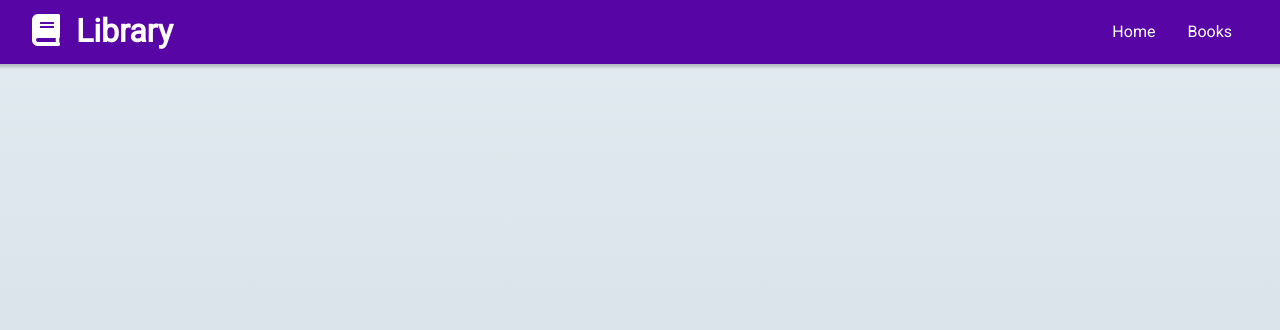
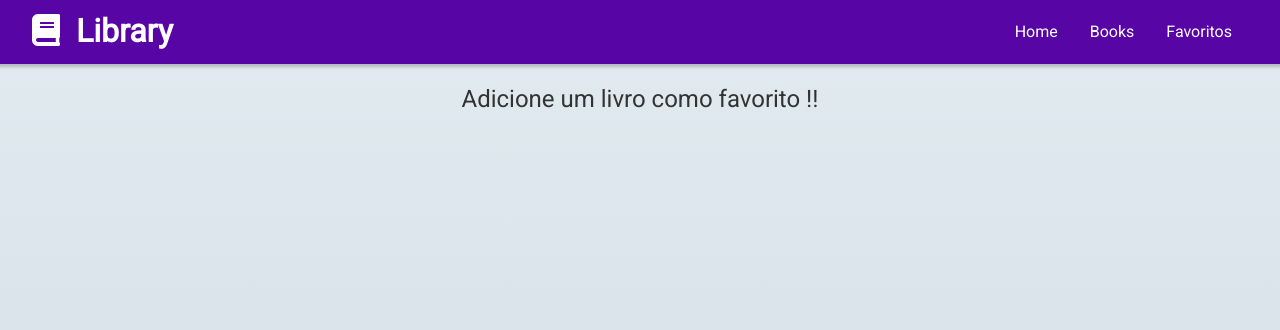
Before and after one commit to pv-cunha/desafio-tecnico-up, a React (Create React App) app: page /favorites in a window 1280 px wide. Before the commit this address had no page. Shown: the top 330 px of the page. Built offline with nearby package versions, Linux system fonts and the light colour scheme.

Commit message:
Book Context

```diff
--- a/src/App.tsx
+++ b/src/App.tsx
@@ -3,12 +3,15 @@ import './App.css';
 import { BrowserRouter } from 'react-router-dom';
 import Router from './routes';
 import Navbar from './components/layout/Navbar';
+import AppProvider from './context';
 
 const App = () => {
   return (
     <BrowserRouter>
-      <Navbar />
-      <Router />
+      <AppProvider>
+        <Navbar />
+        <Router />
+      </AppProvider>
     </BrowserRouter>
   );
 };
--- a/src/components/BookItem.tsx
+++ b/src/components/BookItem.tsx
@@ -3,6 +3,7 @@ import styles from '../styles/components/BookItem.module.css';
 import closeImg from '../assets/close.svg';
 import Button from './layout/Button';
 import { Link } from 'react-router-dom';
+import { useBook } from '../context/BookContext';
 
 interface ImagesLinks {
   smallThumbnail: string;
@@ -27,8 +28,14 @@ interface BookPros {
 const BookItem: React.FC<BookPros> = ({ book }) => {
   const [modalDescription, setModalDescription] = React.useState(false);
 
+  const { favorites, setFavorites } = useBook();
+
   const onClick = () => {
     setModalDescription(!modalDescription);
+  };
+
+  const handleFavorite = (book: Volume) => {
+    setFavorites([...favorites, book]);
   };
 
   return (
@@ -62,6 +69,13 @@ const BookItem: React.FC<BookPros> = ({ book }) => {
         <Button onClick={onClick}>Descrição</Button>
         <strong>Data de publicação: {book.volumeInfo.publishedDate}</strong>
       </p>
+      <button
+        type="button"
+        className={styles.btn}
+        onClick={() => handleFavorite(book)}
+      >
+        Favoritar
+      </button>
     </div>
   );
 };
--- a/src/components/layout/Navbar.tsx
+++ b/src/components/layout/Navbar.tsx
@@ -47,6 +47,11 @@ const Navbar: React.FC = () => {
                 Books
               </NavLink>
             </li>
+            <li>
+              <NavLink to="/favorites" activeClassName={styles.active}>
+                Favoritos
+              </NavLink>
+            </li>
           </ul>
         </nav>
       </div>
--- /dev/null
+++ b/src/context/BookContext.tsx
@@ -0,0 +1,71 @@
+import React from 'react';
+
+interface ImagesLinks {
+  smallThumbnail: string;
+  thumbnail: string;
+}
+
+type Volume = {
+  id: string;
+  volumeInfo: {
+    title: string;
+    description: string;
+    infoLink: string;
+    publishedDate: string;
+    imageLinks?: ImagesLinks;
+  };
+};
+
+interface BookContextData {
+  books: Volume[];
+  setBooks: React.Dispatch<React.SetStateAction<Volume[]>>;
+  favorites: Volume[];
+  setFavorites: React.Dispatch<React.SetStateAction<Volume[]>>;
+  loading: boolean;
+  setLoading: React.Dispatch<React.SetStateAction<boolean>>;
+  text: string;
+  setText: React.Dispatch<React.SetStateAction<string>>;
+  pages: number;
+  setPages: React.Dispatch<React.SetStateAction<number>>;
+}
+
+const BookContext = React.createContext<BookContextData>({} as BookContextData);
+
+const useBook = () => {
+  const context = React.useContext(BookContext);
+
+  if (!context) {
+    throw new Error('useAuth must be used within an AuthProvider !');
+  }
+
+  return context;
+};
+
+const BookProvider: React.FC = ({ children }) => {
+  const [books, setBooks] = React.useState<Volume[]>([]);
+  const [favorites, setFavorites] = React.useState<Volume[]>([]);
+  const [text, setText] = React.useState<string>('');
+  const [loading, setLoading] = React.useState<boolean>(false);
+  const [pages, setPages] = React.useState<number>(0);
+
+  return (
+    <BookContext.Provider
+      value={{
+        books,
+        setBooks,
+        favorites,
+        setFavorites,
+        loading,
+        setLoading,
+        text,
+        setText,
+        pages,
+        setPages,
+      }}
+    >
+      {children}
+    </BookContext.Provider>
+  );
+};
+
+export { BookProvider, useBook };
--- /dev/null
+++ b/src/context/index.tsx
@@ -0,0 +1,9 @@
+import React from 'react';
+
+import { BookProvider } from '../context/BookContext';
+
+const AppProvider: React.FC = ({ children }) => {
+  return <BookProvider>{children}</BookProvider>;
+};
+
+export default AppProvider;
--- a/src/pages/Books.tsx
+++ b/src/pages/Books.tsx
@@ -1,53 +1,52 @@
 import React from 'react';
 import styles from '../styles/pages/Dashboard.module.css';
 import { api } from '../services/api';
+import { useBook } from '../context/BookContext';
+import { maxResults } from '../utils/Pagination';
 import Searchbar from '../components/Searchbar';
 import BookItem from '../components/BookItem';
 import Button from '../components/layout/Button';
-import { maxResults } from '../utils/Pagination';
 import Loading from '../components/layout/Loading';
 
-interface ImagesLinks {
-  smallThumbnail: string;
-  thumbnail: string;
-}
-
-interface Volumes {
-  id: string;
-  volumeInfo: {
-    title: string;
-    description: string;
-    infoLink: string;
-    publishedDate: string;
-    imageLinks?: ImagesLinks;
-  };
-}
-
 const Books: React.FC = () => {
-  const [inputText, setInputText] = React.useState('');
-  const [books, setBooks] = React.useState<Volumes[]>([]);
-  const [pages, setPages] = React.useState<number>(0);
-  const [loading, setLoading] = React.useState(false);
+  const {
+    books,
+    loading,
+    setBooks,
+    setLoading,
+    text,
+    setText,
+    pages,
+    setPages,
+  } = useBook();
 
   React.useEffect(() => {
-    handleSubmit();
+    if (text !== '') {
+      handleSubmit();
+    }
 
     // eslint-disable-next-line
   }, [pages]);
 
+  React.useEffect(() => {
+    if (text === '') {
+      setPages(0);
+    }
+
+    // eslint-disable-next-line
+  }, [text]);
+
   const handleInputChange = ({
     target,
   }: React.ChangeEvent<HTMLInputElement>) => {
-    setInputText(target.value);
+    setText(target.value);
   };
 
   const handleSubmit = async () => {
     try {
       setLoading(true);
 
-      await api
-        .getVolumes(inputText, pages)
-        .then((res) => setBooks(res.data.items));
+      await api.getVolumes(text, pages).then((res) => setBooks(res.data.items));
     } catch (err) {
     } finally {
       setLoading(false);
@@ -60,7 +59,7 @@ const Books: React.FC = () => {
     }
   };
 
-  const backPage = () => {
+  const returnPage = () => {
     if (pages + maxResults === 6) {
       setPages(0);
     } else {
@@ -77,7 +76,7 @@ const Books: React.FC = () => {
   return (
     <section className={`container animeLeft`}>
       <Searchbar
-        inputText={inputText}
+        inputText={text}
         handleChange={handleInputChange}
         handleSubmit={handleSubmit}
       />
@@ -87,7 +86,7 @@ const Books: React.FC = () => {
       {books && books.length !== 0 ? (
         <div className={styles.container}>
           <div className={styles.btnPages}>
-            <Button onClick={backPage}>Voltar</Button>
+            <Button onClick={returnPage}>Voltar</Button>
             <Button onClick={nextPage}>Avançar</Button>
           </div>
           <div className={styles.books}>
--- /dev/null
+++ b/src/pages/Favorites.tsx
@@ -0,0 +1,17 @@
+import React from 'react';
+import { useBook } from '../context/BookContext';
+
+const Favorites: React.FC = () => {
+  const { favorites } = useBook();
+  return (
+    <section className="animeLeft">
+      {favorites.length === 0 && (
+        <p className="lead text-center p-1">
+          Adicione um livro como favorito !!
+        </p>
+      )}
+    </section>
+  );
+};
+
+export default Favorites;
--- a/src/routes/index.tsx
+++ b/src/routes/index.tsx
@@ -1,9 +1,10 @@
 import React from 'react';
 import { Route, Routes } from 'react-router-dom';
-import Books from '../pages/Books';
 
 import Home from '../pages/Home';
+import Books from '../pages/Books';
 import SingleBook from '../pages/SingleBook';
+import Favorites from '../pages/Favorites';
 
 const Router: React.FC = () => {
   return (
@@ -11,6 +12,7 @@ const Router: React.FC = () => {
       <Route path="/" element={<Home />} />
       <Route path="/books" element={<Books />} />
       <Route path="/books/:id" element={<SingleBook />} />
+      <Route path="/favorites" element={<Favorites />} />
     </Routes>
   );
 };
--- a/src/styles/components/BookItem.module.css
+++ b/src/styles/components/BookItem.module.css
@@ -58,6 +58,33 @@
   justify-content: center;
 }
 
+.btn {
+  display: block;
+
+  background: #fff;
+  color: var(--purple-color);
+
+  font-size: 1rem;
+
+  border: 1px solid transparent;
+  border-radius: 0.2rem;
+
+  cursor: pointer;
+
+  width: 100%;
+
+  padding: 0.4rem 1.3rem;
+
+  transition: opacity 0.2s ease-in;
+
+  outline: none;
+}
+
+.btn:hover {
+  color: var(--light-color);
+  background: var(--purple-color);
+}
+
 .closeBtn {
   position: absolute;
   right: 0.5rem;
```
Also changed, not shown: src/components/FavoriteBookItem.tsx (added, +7 -0 lines).
